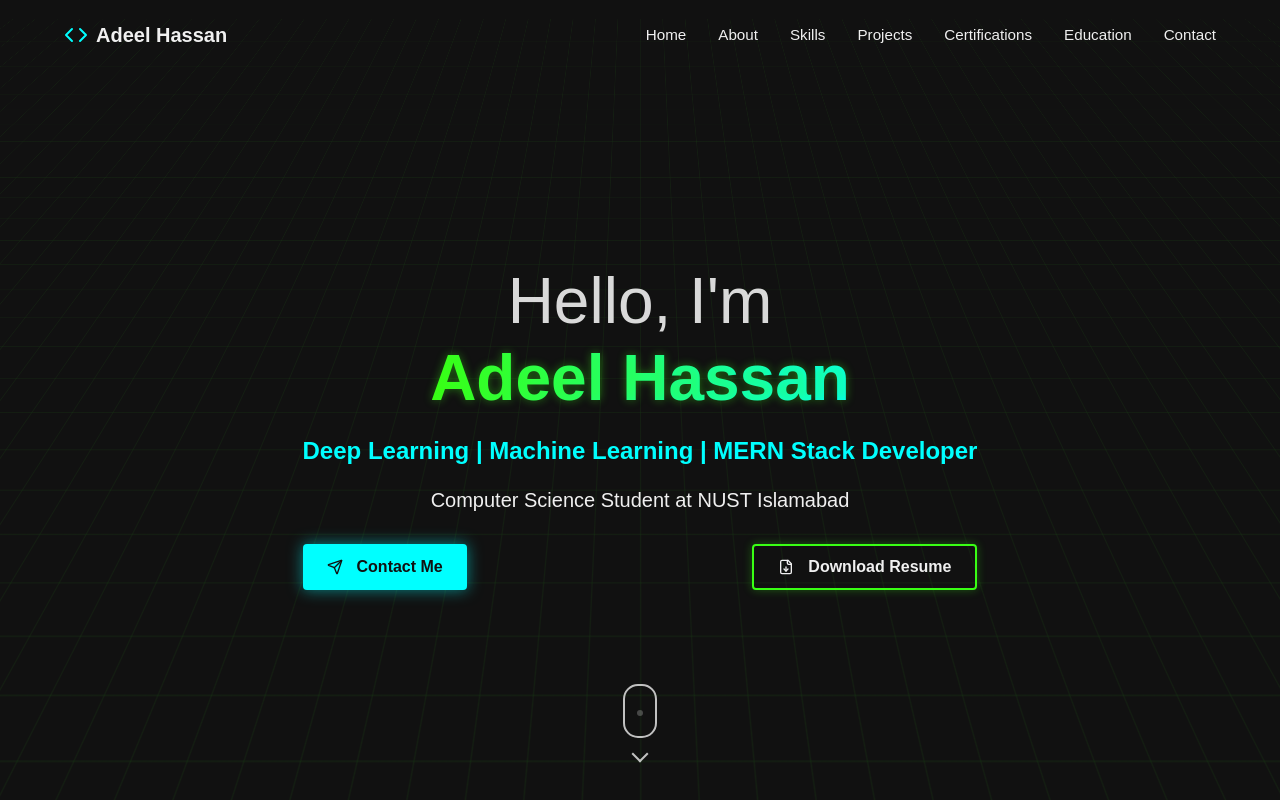
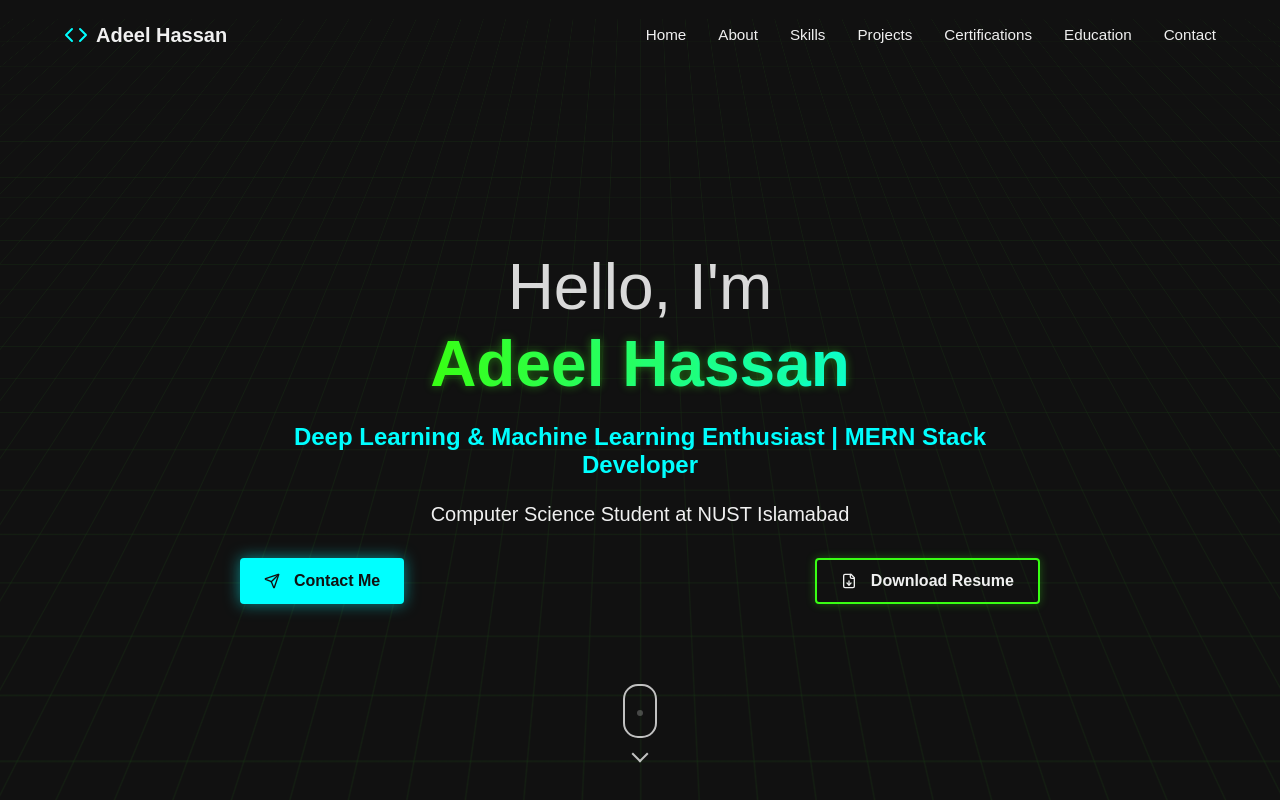
Before and after one commit to adeelHassan123/AdeelHassan_Portfolio, a React (Vite) app: page / in a window 1280 px wide. Shown: the top 800 px of the page. Built offline with nearby package versions, Linux system fonts and the light colour scheme.

Commit message:
Few Changes

```diff
--- a/src/Components/Hero/Hero.jsx
+++ b/src/Components/Hero/Hero.jsx
@@ -29,7 +29,7 @@ const Hero = () => {
           className="hero-subtitle"
         >
 
-          Deep Learning | Machine Learning | MERN Stack Developer
+          Deep Learning & Machine Learning Enthusiast | MERN Stack Developer
 
         </motion.h2>
 
```
